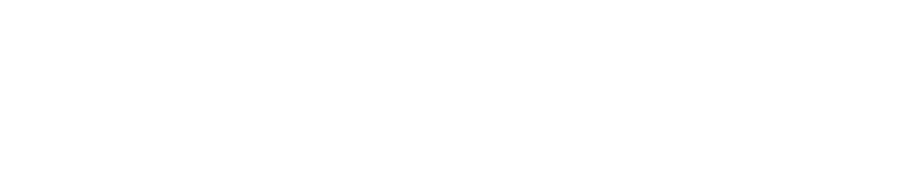
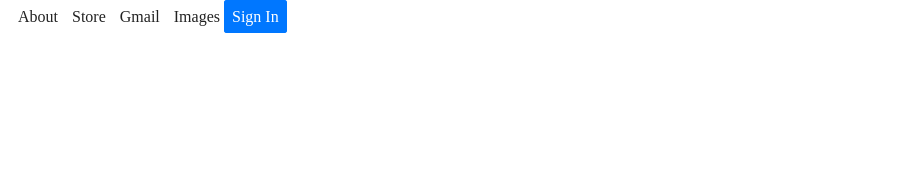
Before and after one commit to jsfilas/google-homepage, a plain HTML site: page index.html in a window 1280 px wide. Shown: the top 190 px of the page, without its empty margins (0-902 px from the left). Drawn offline with Linux system fonts and the light colour scheme.

Commit message:
added header links (active)

```diff
--- a/Style/style.css
+++ b/Style/style.css
@@ -34,9 +34,9 @@ IMG.logo {
     border: 1px solid rgb(218, 218, 218);
 }
 
-/*#search-box:hover {
-    box-shadow: 0 0 2px rgb(90, 90, 90);
-}*/
+.fake-searchbox:hover {
+    box-shadow: 0 0 5px rgb(180, 180, 180);
+}
 
 #search-box::placeholder {
     color: rgb(151, 151, 151);
@@ -59,3 +59,19 @@ input:focus {
     margin-right: 12px;
     max-width: 19px;
 }
+
+.head-links {
+    text-decoration: none;
+    color: rgb(34, 34, 34);
+    margin-left: 10px;
+
+}
+
+.sign-in {
+    background: rgb(0, 119, 255);
+    color: white;
+    text-decoration: none;
+    border: 8px solid rgb(0,119,255);
+    border-radius: 3px;
+
+}
--- a/index.html
+++ b/index.html
@@ -6,7 +6,11 @@
     </head>
     <body>
         <header>
-
+                <a class="head-links" href="https://about.google/?fg=1&utm_source=google-US&utm_medium=referral&utm_campaign=hp-header">About</a>
+                <a class="head-links" href="https://store.google.com/US/?utm_source=hp_header&utm_medium=google_ooo&utm_campaign=GS100042&hl=en-US">Store</a>
+                <a class="head-links" href="https://accounts.google.com/signin/v2/identifier?service=mail&passive=true&rm=false&continue=https%3A%2F%2Fmail.google.com%2Fmail%2F&ss=1&scc=1&ltmpl=default&ltmplcache=2&emr=1&osid=1&flowName=GlifWebSignIn&flowEntry=ServiceLogin">Gmail</a>
+                <a class="head-links" href="https://www.google.com/imghp?hl=en&tab=ri&ogbl">Images</a>
+                <a class="sign-in" href="https://accounts.google.com/signin/v2/identifier?hl=en&passive=true&continue=https%3A%2F%2Fwww.google.com%2F&flowName=GlifWebSignIn&flowEntry=ServiceLogin">Sign In</a>
         </header>
         <main>
             <div class="container">
```
Also changed, not shown: 1 other file.
